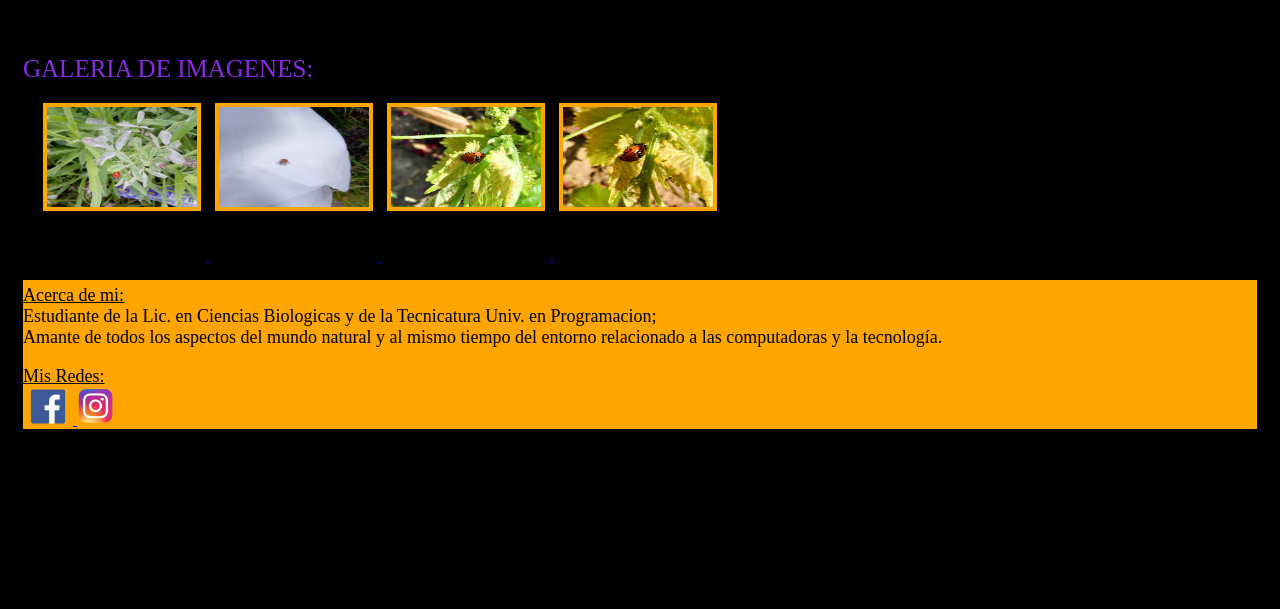
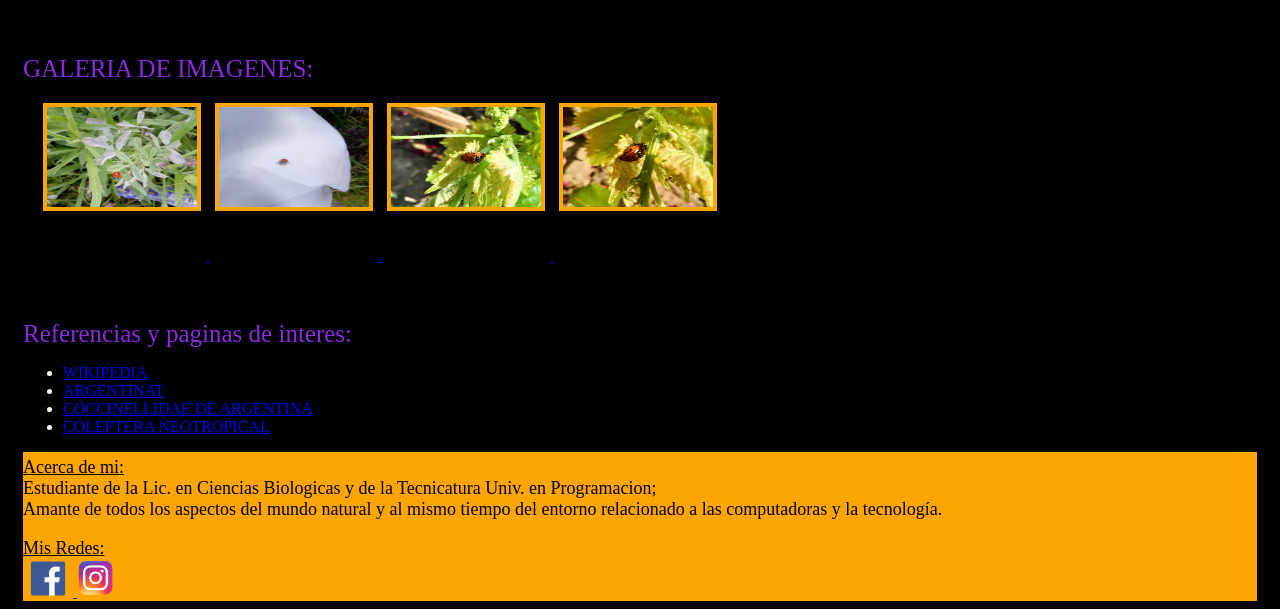
Before and after one commit to SZetta26/LAB3-TP1, a plain HTML site: page index.html in a window 1280 px wide. Shown: the part 2804-3413 px from the top of the page. Before the commit the page ends 3241 px from the top, so only its background shows below. Drawn offline with Linux system fonts and the light colour scheme.

Commit message:
Agregada seccion de Referencias.

```diff
--- a/index.html
+++ b/index.html
@@ -95,7 +95,15 @@
                 <img class="border" src="galeria04.jpg">
             </a>
         </div>
-
+    <div>
+        <p id="subtitulos">Referencias y paginas de interes:</p>
+        <ul>
+            <li><a href="https://es.wikipedia.org/wiki/Coccinellidae">WIKIPEDIA</a></li>
+            <li><a href="https://www.argentinat.org/taxa/48486-Coccinellidae">ARGENTINAT</a></li>
+            <li><a href="https://www.coccinellidae.cl/paginasWebArg/Paginas/InicioArg.php">COCCINELLIDAE DE ARGENTINA</a></li>
+            <li><a href="http://www.coleoptera-neotropical.org/paginas/2_PAISES/Argentina/CUCUJOIDEA/coccinellidae_arg.html">COLEPTERA NEOTROPICAL</a></li>
+        </ul>
+    </div>
     <div class="pie">
         <p style="text-decoration: underline;">Acerca de mi: </p>
         <p>Estudiante de la Lic. en Ciencias Biologicas y de la Tecnicatura Univ. en Programacion;</p>
```
